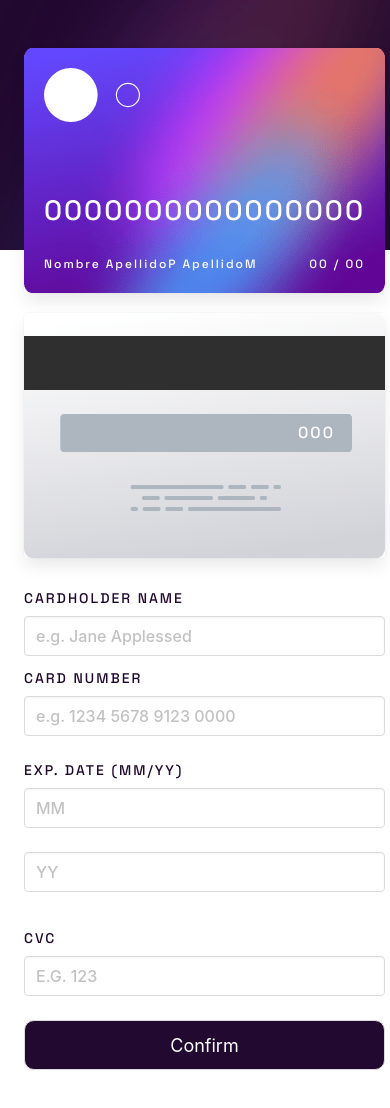
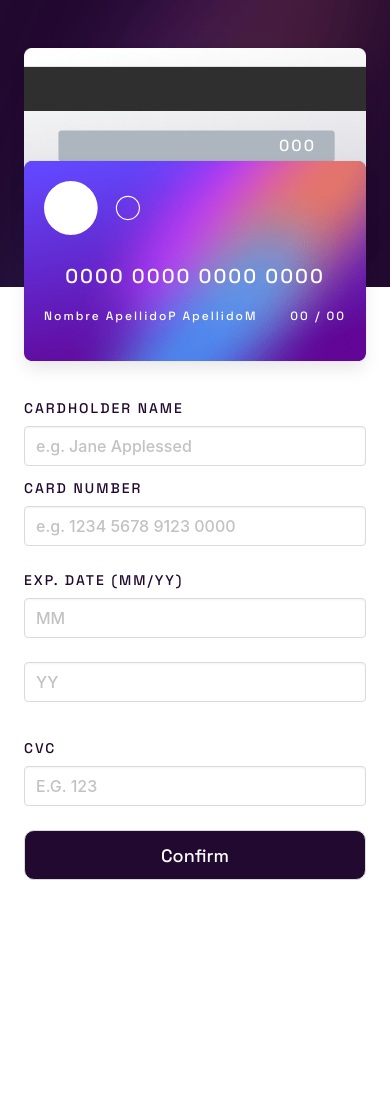
Before and after one commit to irontrooper7/interactive-card-details, a Next.js app: page / in a window 390 px wide. Shown: the top 1108 px of the page. After the commit the page ends 958 px from the top, so only its background shows below. Built offline with nearby package versions, Linux system fonts and the light colour scheme.

Commit message:
[mod] card responsive styles

```diff
--- a/src/components/Card.jsx
+++ b/src/components/Card.jsx
@@ -5,7 +5,8 @@ export default function Card({name, number, month, year, cvc, type}) {
                 <figure className="image is-96x96">
                     <img src="/assets/card-logo.svg" />
                 </figure>
-                <h3>{number ? number.slice(0, 16) : '0000000000000000'}</h3>
+                {/* <h3>{number ? number.slice(0, 16) : '0000000000000000'}</h3> */}
+                <h3>0000 0000 0000 0000</h3>
                 <div className='is-flex is-align-items-center is-justify-content-space-between'>
                     <p>{name ? name : 'Nombre ApellidoP ApellidoM'}</p>
                     <p>{month ? month.slice(0, 2) : '00'} / {year ? year.slice(0, 2) : '00'}</p>
--- a/src/components/Form.js
+++ b/src/components/Form.js
@@ -31,51 +31,57 @@ const DataUserCardSchema = Yup.object().shape({
 
 export default function SubmitForm() {
 
+	const [formComplete, setFormComplete] = useState(false)
 	const [cardNumber, setCardNumber] = useState('0000000000000000');
     const [cardName, setCardName] = useState('Nombre ApellidoP ApellidoM');
     const [cardMonth, setCardMonth] = useState('00');
 	const [cardYear, setCardYear] = useState('00');
     const [cardCVC, setCardCVC] = useState('000');
 
-	const cardNameHandleChange = (event) => {
-		setCardName(event.target.value);
-	};
+	// const cardNameHandleChange = (event) => {
+	// 	setCardName(event.target.value);
+	// };
 
-	const cardNumberHandleChange = (event) => {
-		setCardNumber(event.target.value);
-	};
+	// const cardNumberHandleChange = (event) => {
+	// 	setCardNumber(event.target.value);
+	// };
 
-	const cardMonthHandleChange = (event) => {
-		setCardMonth(event.target.value);
-	};
+	// const cardMonthHandleChange = (event) => {
+	// 	setCardMonth(event.target.value);
+	// };
 
-	const cardYearHandleChange = (event) => {
-		setCardYear(event.target.value);
-	};
+	// const cardYearHandleChange = (event) => {
+	// 	setCardYear(event.target.value);
+	// };
 
-	const cardCVCHandleChange = (event) => {
-		setCardCVC(event.target.value);
-	};
+	// const cardCVCHandleChange = (event) => {
+	// 	setCardCVC(event.target.value);
+	// };
 
 	return (
 		<div className='form-container columns is-gapless'>
-			<div className='column'>
+			<div className='column is-6'>
+				<div className='card-container'>
+					<Card cvc={cardCVC}/>
 					<Card
 						type='front-card'
-					number={cardNumber}
-					name={cardName}
-					month={cardMonth}
-					year={cardYear}
+						// number={cardNumber}
+						// name={cardName}
+						// month={cardMonth}
+						// year={cardYear}
 					/>
-				<Card cvc={cardCVC}/>
 				</div>
-			<div className='column'>
+			</div>
+			<div className='column is-6'>
 				<div className='form'>
+					{
+						formComplete === false ?
 						<Formik
 							initialValues={{ userCardNumber: '', userCardName: '', userCardMonth: '', userCardYear: '', userCardCVV: ''}}
 							validationSchema={DataUserCardSchema}
 							onSubmit={values => {
 								console.log(values);
+								setFormComplete(true);
 							}}
 						>
 							{({ errors, touched }) => (
@@ -83,14 +89,14 @@ export default function SubmitForm() {
 									<div className='field'>
 										<label className='label'>CARDHOLDER NAME</label>
 										<div className='control'>
-										<Field className="input" name="userCardName" placeholder="e.g. Jane Applessed" onKeyUp={cardNameHandleChange} />
+											<Field className="input" name="userCardName" placeholder="e.g. Jane Applessed"/>
 										</div>
 										{errors.userCardName && touched.userCardName ? ( <p className="help is-danger">{errors.userCardName}</p> ) : null}
 									</div>
 									<div className='field'>
 										<label className='label'>CARD NUMBER</label>
 										<div className='control'>
-										<Field className="input" name="userCardNumber" placeholder="e.g. 1234 5678 9123 0000" onKeyUp={cardNumberHandleChange}/>
+											<Field className="input" name="userCardNumber" placeholder="e.g. 1234 5678 9123 0000"/>
 										</div>
 										{errors.userCardNumber && touched.userCardNumber ? ( <p className="help is-danger">{errors.userCardNumber}</p> ) : null}
 									</div>
@@ -99,10 +105,10 @@ export default function SubmitForm() {
 											<label className='label'>EXP. DATE (MM/YY)</label>
 											<div className='columns'>
 												<div className='column is-6 control'>
-												<Field className="input" name="userCardMonth" placeholder="MM" onKeyUp={cardMonthHandleChange}/>
+													<Field className="input" name="userCardMonth" placeholder="MM"/>
 												</div>
 												<div className='column is-6 control'>
-												<Field className="input" name="userCardYear" placeholder="YY" onKeyUp={cardYearHandleChange}/>
+													<Field className="input" name="userCardYear" placeholder="YY"/>
 												</div>
 											</div>
 											{errors.userCardMonth && touched.userCardMonth ? ( <p className="help is-danger">{errors.userCardMonth}</p> ) : null}
@@ -111,7 +117,7 @@ export default function SubmitForm() {
 										<div className='column is-6 field'>
 											<label className='label'>CVC</label>
 											<div className='control'>
-											<Field className="input" name="userCardCVV" placeholder="E.G. 123" onKeyUp={cardCVCHandleChange}/>
+												<Field className="input" name="userCardCVV" placeholder="E.G. 123"/>
 											</div>
 											{errors.userCardCVV && touched.userCardCVV ? ( <p className="help is-danger">{errors.userCardCVV}</p> ) : null}
 										</div>
@@ -124,11 +130,16 @@ export default function SubmitForm() {
 								</Form>
 							)}
 						</Formik>
-					{/* <div className='form-results'>
-						<h2><span>{yearValue ? yearValue : '--'}</span> years</h2>
-						<h2><span>{monthValue ? monthValue : '--'}</span> months</h2>
-						<h2><span>{dayValue ? dayValue : '--'}</span> days</h2>
-					</div> */}
+						:
+						<div className='form-message'>
+							<figure className="image is-96x96">
+								<img src="/assets/icon-complete.svg" />
+							</figure>
+							<h2>THANK YOU!</h2>
+							<p>We've added your card details</p>
+							<button className='button' onClick={() => setFormComplete(false)}>Continue</button>
+						</div>
+					}
 				</div>
 			</div>
         </div>
--- a/src/styles/base/base.sass
+++ b/src/styles/base/base.sass
@@ -4,3 +4,15 @@ body
     font-family: 'Space Grotesk', sans-serif
     font-size: 18px
     font-weight: 500
+h1
+    font-size: 48.83px
+    font-weight: 500
+h2
+    font-size: 39.06px
+    font-weight: 500
+    margin: 1rem 0px
+    line-height: 39px
+
+p
+    font-weight: 500
+    margin: 1rem 0px
--- a/src/styles/components/card.sass
+++ b/src/styles/components/card.sass
@@ -1,10 +1,9 @@
 .card
     color: $white
-    height: 245px
+    height: 200px
     padding: 20px
     width: 100%
-    max-width: 447px
-    margin: auto
+    max-width: 347px
     letter-spacing: 2px
     &.card-front
         background: url('/assets/bg-card-front.png') no-repeat
@@ -12,9 +11,9 @@
         display: flex
         flex-direction: column
         justify-content: space-between
-        margin-bottom: 20px
+        transform: translateY(-87px)
         h3
-            font-size: 28px
+            font-size: 20px
             text-align: center
         p
             font-size: 12px
@@ -25,23 +24,45 @@
         justify-content: flex-end
         align-items: center
         padding: 30px 50px 35px
+        margin: 0px 0px 0px auto
         p
             font-size: 16px
             right: 0
             top: 50%
 
+.card-container
+    display: flex
+    flex-direction: column
+    margin-bottom: -80px
 
 // Responsive Desktop
 @mixin card-desktop
     .card
         height: 245px
-        padding: 30px
-        margin: auto
+        padding: 30px 10px
+        max-width: 447px
         &.card-front
-            transform: translateX(-10%)
-            margin-bottom: 0px
+            margin-bottom: 20px
+            transform: translateY(0px)
             h3
-                font-size: 30px
+                font-size: 24px
                 text-align: center
             p
                 font-size: 14px
+        &.card-back
+            margin: auto
+    .card-container
+        display: flex
+        flex-direction: column-reverse
+        align-items: flex-start
+        padding: 0px 10px
+
+// Responsive Desktop
+@mixin card-desktop_full
+    .card
+        padding: 30px
+        &.card-front
+            h3
+                font-size: 28px
+        &.card-back
+            margin: auto
--- a/src/styles/components/form.sass
+++ b/src/styles/components/form.sass
@@ -1,7 +1,7 @@
 .form
     max-width: 500px
-    margin: auto
-    margin: 30px 0px
+    margin: 30px auto
+    // padding: 0px 10px
     .field
         .label
             font-size: 14px
@@ -15,11 +15,18 @@
             .input:focus
                 border: 2px solid $gradient !important
                 box-shadow: none !important
-            .button
-                background: $very-dark-violet
-                border-radius: 10px
-                color: $white
-                font-size: 18px
-                font-weight: 400
-                padding: 24px 0px
-                width: 100%
+    .form-message
+        text-align: center
+        h2
+            color: $very-dark-violet
+        figure
+            margin: 0px auto 2rem
+    .button
+        background: $very-dark-violet
+        border-radius: 10px
+        color: $white
+        font-family: 'Space Grotesk', sans-serif
+        font-size: 18px
+        font-weight: 400
+        padding: 24px 0px
+        width: 100%
--- a/src/styles/components/hero.sass
+++ b/src/styles/components/hero.sass
@@ -1,7 +1,7 @@
 .hero-body
     background: url('/assets/bg-main-mobile.png') no-repeat
-    background-size: 100%
-
+    background-size: 100% 30%
+    // padding: 3rem 10px
 
 // Responsive Desktop
 @mixin hero-body-desktop
@@ -9,3 +9,4 @@
         background: url('/assets/bg-main-desktop.png') no-repeat
         background-position: left
         background-size: 30% 100%
+        // padding: 3rem 0px
--- a/src/styles/globals.sass
+++ b/src/styles/globals.sass
@@ -10,3 +10,4 @@
 @import './components/hero'
 // Responsive
 @import './responsive/desktop'
+@import './responsive/desktop_full'
--- /dev/null
+++ b/src/styles/responsive/desktop_full.sass
@@ -0,0 +1,2 @@
+@media only screen and (min-width: 1025px)
+    @include card-desktop_full
```
Lines whose indentation alone changed are shown as unchanged.
